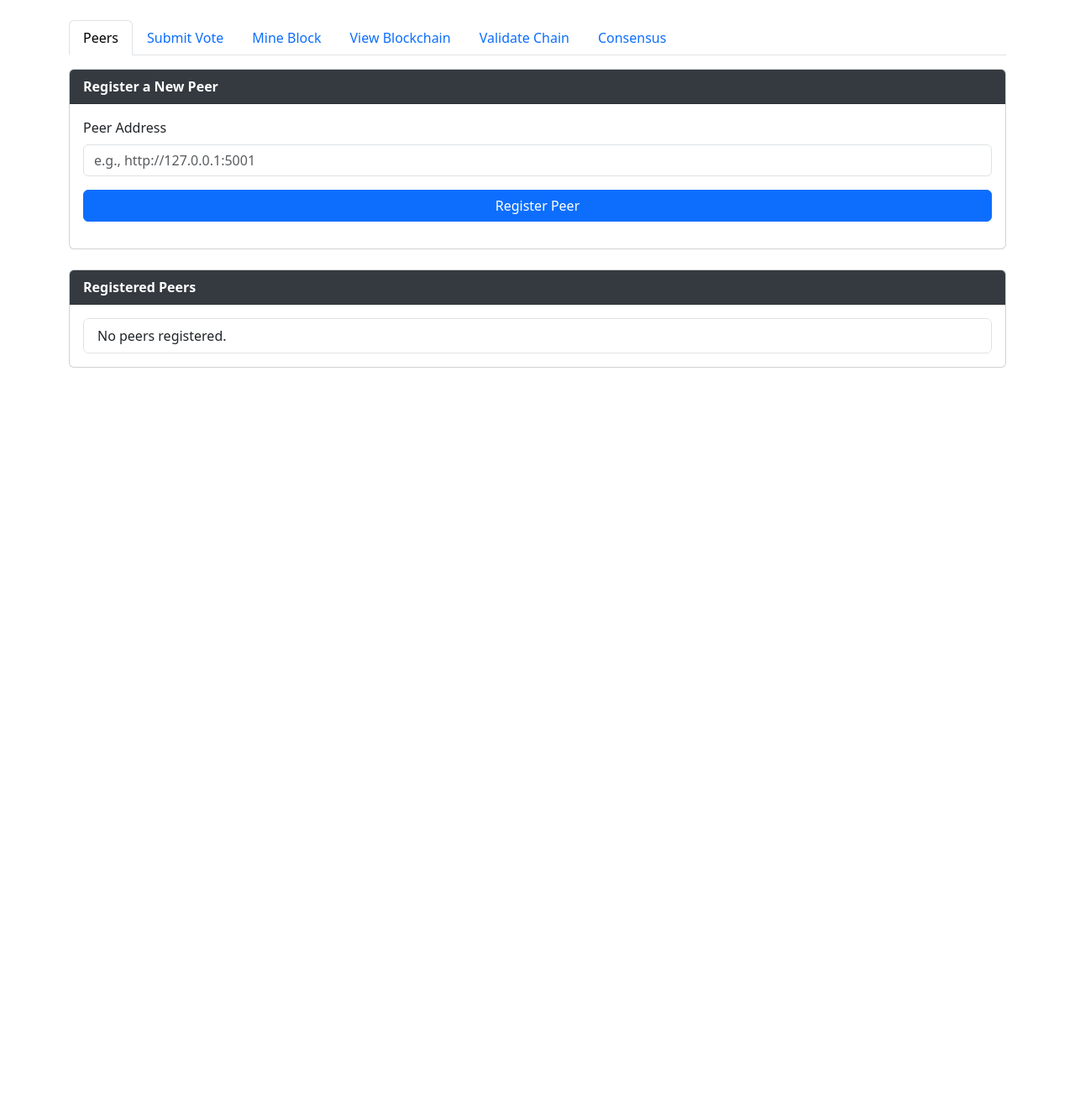
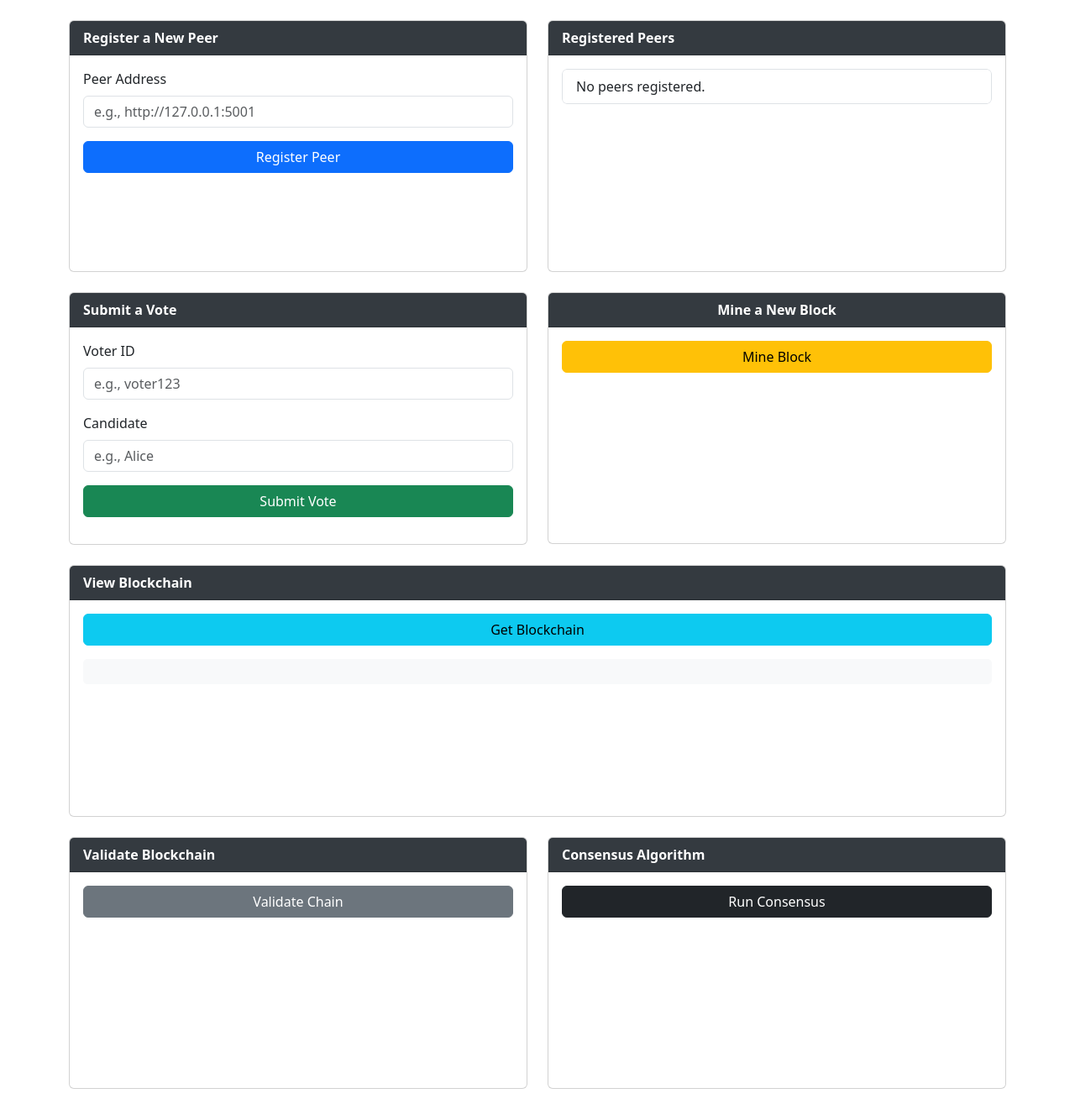
Before and after one commit to emreutkan/blockchainVotingApp, a Flask app: page / in a window 1280 px wide. Shown: the part 56-1377 px from the top of the page at 84% size. Before the commit the page ends 494 px from the top, so only its background shows below. Run offline with Flask 3, Linux system fonts and the light colour scheme.

Commit message:
checkpoint

```diff
--- a/templates/index.html
+++ b/templates/index.html
@@ -46,6 +46,18 @@
         .navbar {
             margin-bottom: 20px;
         }
+
+        /* Card height adjustments for consistency */
+        .card {
+            min-height: 300px;
+        }
+
+        /* Align buttons to the top on smaller screens */
+        @media (max-width: 576px) {
+            .align-top {
+                align-items: flex-start;
+            }
+        }
     </style>
 </head>
 <body>
@@ -62,39 +74,10 @@
 
     <!-- Main Container -->
     <div class="container my-4">
-        <!-- Tabs Navigation -->
-        <ul class="nav nav-tabs" id="blockchainTabs" role="tablist">
-            <li class="nav-item" role="presentation">
-                <button class="nav-link active" id="peer-tab" data-bs-toggle="tab" data-bs-target="#peer"
-                    type="button" role="tab" aria-controls="peer" aria-selected="true">Peers</button>
-            </li>
-            <li class="nav-item" role="presentation">
-                <button class="nav-link" id="vote-tab" data-bs-toggle="tab" data-bs-target="#vote"
-                    type="button" role="tab" aria-controls="vote" aria-selected="false">Submit Vote</button>
-            </li>
-            <li class="nav-item" role="presentation">
-                <button class="nav-link" id="mine-tab" data-bs-toggle="tab" data-bs-target="#mine"
-                    type="button" role="tab" aria-controls="mine" aria-selected="false">Mine Block</button>
-            </li>
-            <li class="nav-item" role="presentation">
-                <button class="nav-link" id="view-tab" data-bs-toggle="tab" data-bs-target="#view"
-                    type="button" role="tab" aria-controls="view" aria-selected="false">View Blockchain</button>
-            </li>
-            <li class="nav-item" role="presentation">
-                <button class="nav-link" id="validate-tab" data-bs-toggle="tab" data-bs-target="#validate"
-                    type="button" role="tab" aria-controls="validate" aria-selected="false">Validate Chain</button>
-            </li>
-            <li class="nav-item" role="presentation">
-                <button class="nav-link" id="consensus-tab" data-bs-toggle="tab" data-bs-target="#consensus"
-                    type="button" role="tab" aria-controls="consensus" aria-selected="false">Consensus</button>
-            </li>
-        </ul>
-
-        <!-- Tabs Content -->
-        <div class="tab-content" id="blockchainTabsContent">
-            <!-- Peers Tab -->
-            <div class="tab-pane fade show active" id="peer" role="tabpanel" aria-labelledby="peer-tab">
-                <div class="card mb-4 mt-3">
+        <div class="row g-4">
+            <!-- Register Peer Section -->
+            <div class="col-md-6">
+                <div class="card">
                     <div class="card-header">
                         Register a New Peer
                     </div>
@@ -109,8 +92,11 @@
                         <div id="peer-registration-result" class="mt-3"></div>
                     </div>
                 </div>
+            </div>
 
-                <div class="card mb-4">
+            <!-- Registered Peers List -->
+            <div class="col-md-6">
+                <div class="card">
                     <div class="card-header">
                         Registered Peers
                     </div>
@@ -122,9 +108,9 @@
                 </div>
             </div>
 
-            <!-- Submit Vote Tab -->
-            <div class="tab-pane fade" id="vote" role="tabpanel" aria-labelledby="vote-tab">
-                <div class="card mb-4 mt-3">
+            <!-- Submit Vote Section -->
+            <div class="col-md-6">
+                <div class="card">
                     <div class="card-header">
                         Submit a Vote
                     </div>
@@ -145,35 +131,35 @@
                 </div>
             </div>
 
-            <!-- Mine Block Tab -->
-            <div class="tab-pane fade" id="mine" role="tabpanel" aria-labelledby="mine-tab">
-                <div class="card mb-4 mt-3">
-                    <div class="card-header">
+            <!-- Mine Block Section -->
+            <div class="col-md-6">
+                <div class="card d-flex align-items-center justify-content-center">
+                    <div class="card-header w-100 text-center">
                         Mine a New Block
                     </div>
-                    <div class="card-body text-center">
-                        <button id="mine-block-btn" class="btn btn-warning">Mine Block</button>
-                        <div id="mine-result" class="mt-3"></div>
+                    <div class="card-body text-center w-100">
+                        <button id="mine-block-btn" class="btn btn-warning mb-3">Mine Block</button>
+                        <div id="mine-result"></div>
                     </div>
                 </div>
             </div>
 
-            <!-- View Blockchain Tab -->
-            <div class="tab-pane fade" id="view" role="tabpanel" aria-labelledby="view-tab">
-                <div class="card mb-4 mt-3">
+            <!-- View Blockchain Section -->
+            <div class="col-12">
+                <div class="card">
                     <div class="card-header">
                         View Blockchain
                     </div>
                     <div class="card-body text-center">
-                        <button id="view-chain-btn" class="btn btn-info">Get Blockchain</button>
-                        <pre id="blockchain-display" class="mt-3 text-start"></pre>
+                        <button id="view-chain-btn" class="btn btn-info mb-3">Get Blockchain</button>
+                        <pre id="blockchain-display" class="text-start"></pre>
                     </div>
                 </div>
             </div>
 
-            <!-- Validate Chain Tab -->
-            <div class="tab-pane fade" id="validate" role="tabpanel" aria-labelledby="validate-tab">
-                <div class="card mb-4 mt-3">
+            <!-- Validate Chain Section -->
+            <div class="col-md-6">
+                <div class="card">
                     <div class="card-header">
                         Validate Blockchain
                     </div>
@@ -184,9 +170,9 @@
                 </div>
             </div>
 
-            <!-- Consensus Tab -->
-            <div class="tab-pane fade" id="consensus" role="tabpanel" aria-labelledby="consensus-tab">
-                <div class="card mb-4 mt-3">
+            <!-- Consensus Section -->
+            <div class="col-md-6">
+                <div class="card">
                     <div class="card-header">
                         Consensus Algorithm
                     </div>
@@ -421,6 +407,12 @@
                     }
                 });
             });
+
+            // Optional: Periodically refresh the blockchain display every 30 seconds
+            setInterval(function() {
+                getChain();
+                updatePeersList();
+            }, 30000); // 30000 milliseconds = 30 seconds
         });
     </script>
 </body>
```
